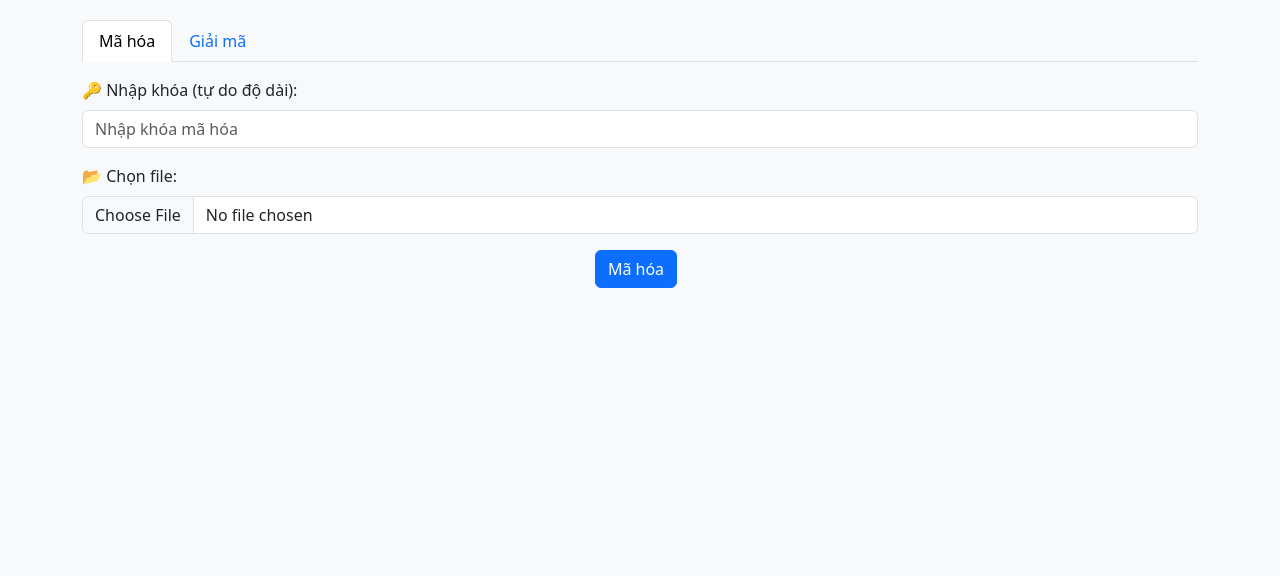
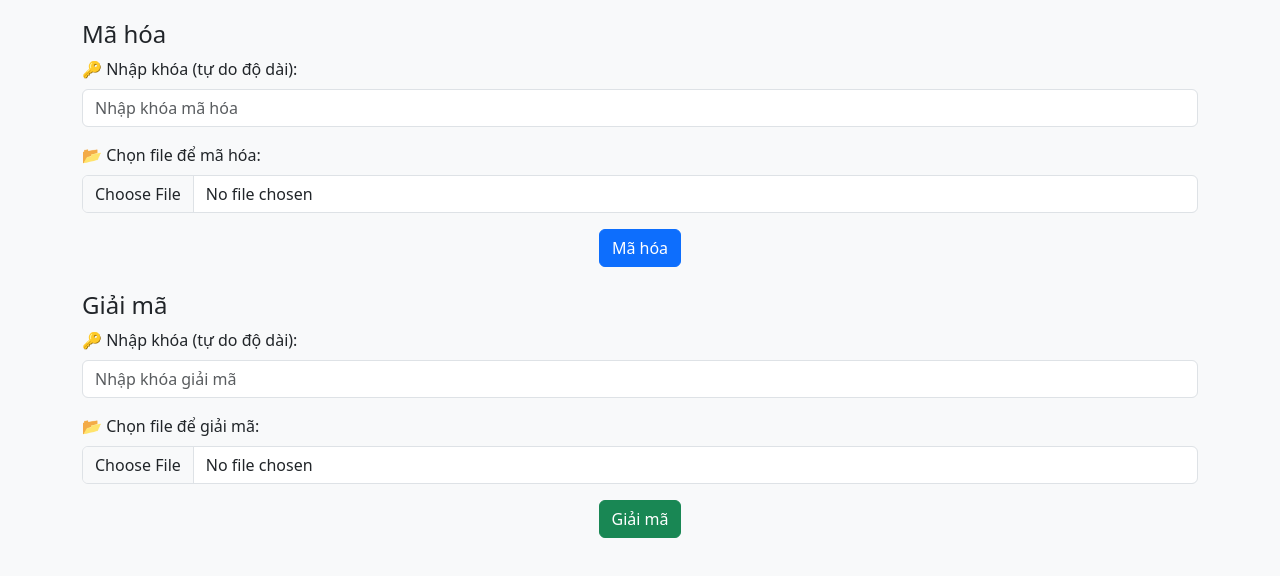
Before and after one commit to Linhbonsochin/AES, a plain HTML site: page index.html in a window 1280 px wide. Shown: the part 90-666 px from the top of the page. Drawn offline with nearby package versions, Linux system fonts and the light colour scheme.

Commit message:
index.html

```diff
--- a/index.html
+++ b/index.html
@@ -1,5 +1,5 @@
 <!DOCTYPE html>
-<html lang="en">
+<html lang="vi">
 <head>
   <meta charset="UTF-8">
   <title>AES File Encryptor/Decryptor</title>
@@ -7,71 +7,47 @@
   <script src="https://cdnjs.cloudflare.com/ajax/libs/crypto-js/4.1.1/crypto-js.min.js"></script>
 </head>
 <body class="bg-light">
-
 <div class="container mt-5">
   <h2 class="text-center mb-4">🔐 AES File Encryptor / Decryptor</h2>
 
-  <!-- Tabs -->
-  <ul class="nav nav-tabs mb-3" id="tabMenu" role="tablist">
-    <li class="nav-item" role="presentation">
-      <button class="nav-link active" id="encrypt-tab" data-bs-toggle="tab" data-bs-target="#encrypt" type="button" role="tab">Mã hóa</button>
-    </li>
-    <li class="nav-item" role="presentation">
-      <button class="nav-link" id="decrypt-tab" data-bs-toggle="tab" data-bs-target="#decrypt" type="button" role="tab">Giải mã</button>
-    </li>
-  </ul>
-
-  <!-- Tab Contents -->
-  <div class="tab-content" id="tabContent">
-
-    <!-- Encrypt Tab -->
-    <div class="tab-pane fade show active" id="encrypt" role="tabpanel" aria-labelledby="encrypt-tab">
+  <!-- Phần mã hóa -->
+  <div class="mb-4">
+    <h4>Mã hóa</h4>
     <div class="mb-3">
       <label for="key" class="form-label">🔑 Nhập khóa (tự do độ dài):</label>
       <input type="text" class="form-control" id="key" placeholder="Nhập khóa mã hóa">
     </div>
-
     <div class="mb-3">
-        <label for="file" class="form-label">📂 Chọn file:</label>
+      <label for="file" class="form-label">📂 Chọn file để mã hóa:</label>
       <input type="file" class="form-control" id="file">
     </div>
-
-      <div class="mb-3 d-flex justify-content-center">
-        <button class="btn btn-primary me-2" onclick="encryptFile()">Mã hóa</button>
+    <div class="d-flex justify-content-center">
+      <button class="btn btn-primary" onclick="encryptFile()">Mã hóa</button>
     </div>
   </div>
-
-    <!-- Decrypt Tab -->
-    <div class="tab-pane fade" id="decrypt" role="tabpanel" aria-labelledby="decrypt-tab">
+  <!-- Phần giải mã -->
+  <div class="mb-4">
+    <h4>Giải mã</h4>
     <div class="mb-3">
-        <label for="key" class="form-label">🔑 Nhập khóa (tự do độ dài):</label>
-        <input type="text" class="form-control" id="key" placeholder="Nhập khóa giải mã">
+      <label for="keyDecrypt" class="form-label">🔑 Nhập khóa (tự do độ dài):</label>
+      <input type="text" class="form-control" id="keyDecrypt" placeholder="Nhập khóa giải mã">
     </div>
-
     <div class="mb-3">
-        <label for="file" class="form-label">📂 Chọn file:</label>
-        <input type="file" class="form-control" id="file">
+      <label for="fileDecrypt" class="form-label">📂 Chọn file để giải mã:</label>
+      <input type="file" class="form-control" id="fileDecrypt">
     </div>
-
-      <div class="mb-3 d-flex justify-content-center">
+    <div class="d-flex justify-content-center">
       <button class="btn btn-success" onclick="decryptFile()">Giải mã</button>
     </div>
   </div>
-  </div>
-
   <div id="status" class="text-center mt-4"></div>
 </div>
-
-<!-- Bootstrap JS for Tabs -->
-<script src="https://cdn.jsdelivr.net/npm/bootstrap@5.3.0/dist/js/bootstrap.bundle.min.js"></script>
-
 <script>
   function readFileAsText(file, callback) {
     const reader = new FileReader();
     reader.onload = () => callback(reader.result);
     reader.readAsText(file);
   }
-
   function download(content, fileName) {
     const blob = new Blob([content], {type: 'application/octet-stream'});
     const a = document.createElement('a');
@@ -79,48 +55,38 @@
     a.download = fileName;
     a.click();
   }
-
   function encryptFile() {
     const fileInput = document.getElementById('file');
     const keyInput = document.getElementById('key').value;
-
     if (!fileInput.files.length || !keyInput) {
       alert("Vui lòng chọn file và nhập khóa.");
       return;
     }
-
     readFileAsText(fileInput.files[0], function(content) {
       const key = CryptoJS.SHA256(keyInput);
       const iv = CryptoJS.lib.WordArray.random(16);
       const encrypted = CryptoJS.AES.encrypt(content, key, { iv: iv }).toString();
       const finalData = iv.toString(CryptoJS.enc.Hex) + encrypted;
-
       download(finalData, fileInput.files[0].name + '.enc');
       document.getElementById("status").innerText = "✅ File đã được mã hóa và tải xuống.";
     });
   }
-
   function decryptFile() {
-    const fileInput = document.getElementById('file');
-    const keyInput = document.getElementById('key').value;
-
+    const fileInput = document.getElementById('fileDecrypt');
+    const keyInput = document.getElementById('keyDecrypt').value;
     if (!fileInput.files.length || !keyInput) {
       alert("Vui lòng chọn file và nhập khóa.");
       return;
     }
-
     readFileAsText(fileInput.files[0], function(content) {
       try {
         const key = CryptoJS.SHA256(keyInput);
         const ivHex = content.slice(0, 32);
         const encryptedData = content.slice(32);
         const iv = CryptoJS.enc.Hex.parse(ivHex);
-
         const decrypted = CryptoJS.AES.decrypt(encryptedData, key, { iv: iv });
         const result = decrypted.toString(CryptoJS.enc.Utf8);
-
         if (!result) throw new Error("Sai khóa hoặc định dạng file.");
-
         download(result, fileInput.files[0].name.replace('.enc', '.dec.txt'));
         document.getElementById("status").innerText = "✅ File đã được giải mã và tải xuống.";
       } catch (e) {
@@ -129,6 +95,5 @@
     });
   }
 </script>
-
 </body>
 </html>
```
Lines whose indentation alone changed are shown as unchanged.
